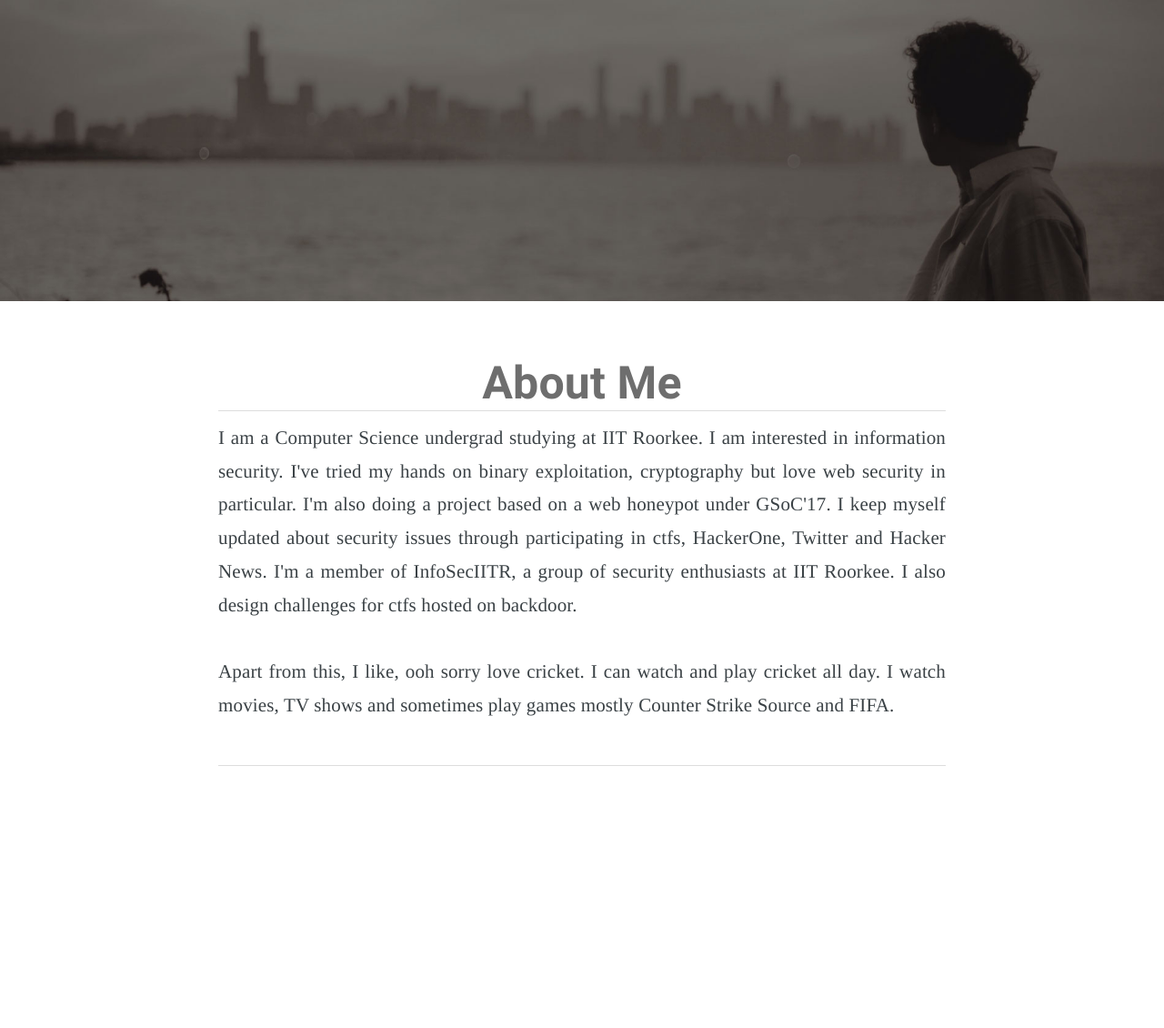
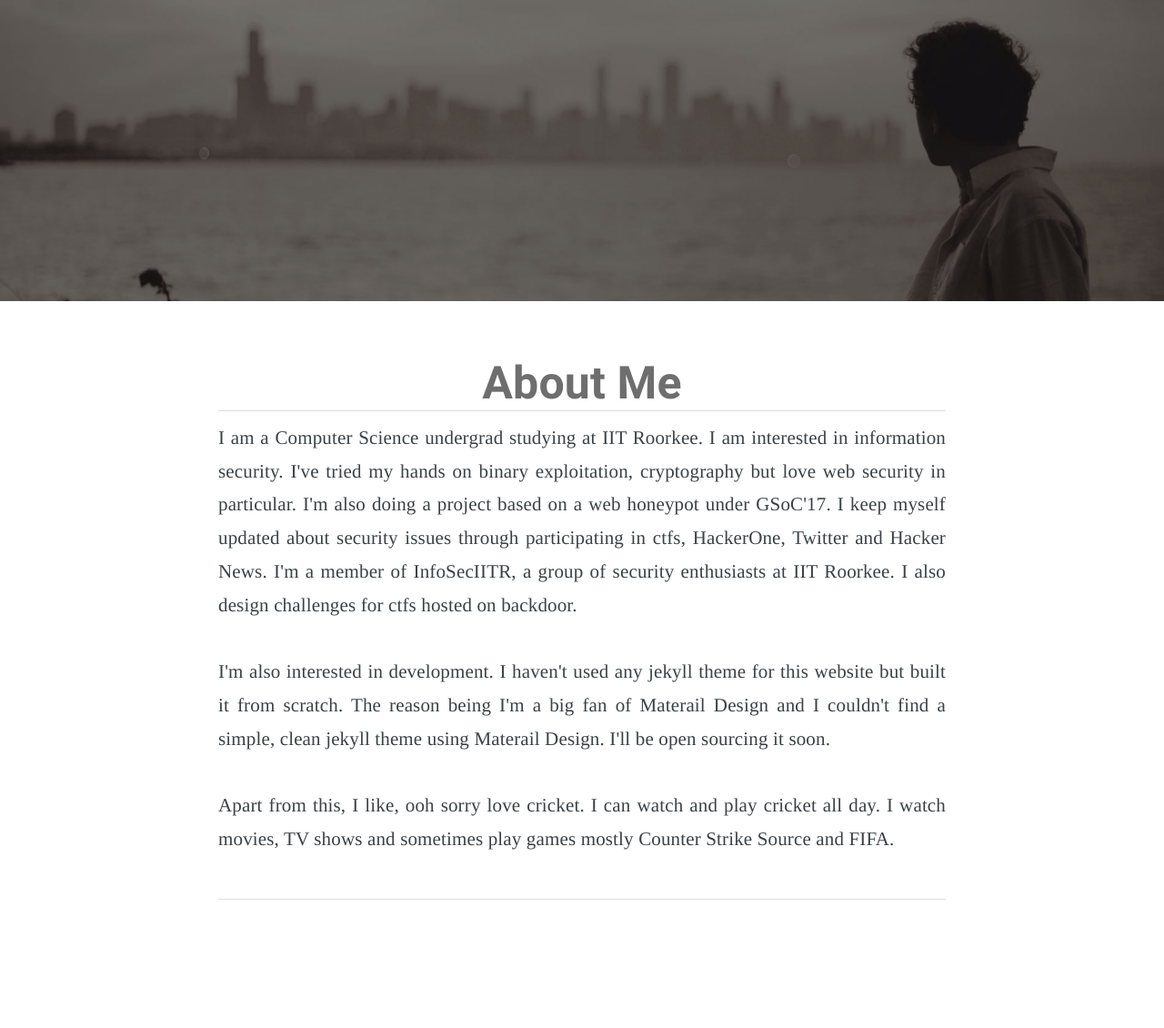
Before and after one commit to rnehra01/rnehra01.github.io, a Jekyll site: the page built from about.html, in a window 1280 px wide. Shown: the whole page at 91% size. Built offline with Jekyll 4.4.1, drawn with Linux system fonts in a browser that asks for light colours; nearby versions of some CDN libraries; before the commit the page ends 983 px from its top, so only the background shows below that.

Commit message:
update aboutme

```diff
--- a/about.html
+++ b/about.html
@@ -6,5 +6,6 @@ header-img: "/assets/img/about-bg.jpg"
 ---
 
 <p>I am a Computer Science undergrad studying at IIT Roorkee. I am interested in information security. I've tried my hands on binary exploitation, cryptography but love web security in particular. I'm also doing a project based on a web honeypot under GSoC'17. I keep myself updated about security issues through participating in ctfs, HackerOne, Twitter and Hacker News. I'm a member of InfoSecIITR, a group of security enthusiasts at IIT Roorkee. I also design challenges for ctfs hosted on backdoor.</p>
+<p>I'm also interested in development. I haven't used any jekyll theme for this website but built it from scratch. The reason being I'm a big fan of Materail Design and I couldn't find a simple, clean jekyll theme using Materail Design. I'll be open sourcing it soon.</p>
 <p>Apart from this, I like, ooh sorry love cricket. I can watch and play cricket all day. I watch movies, TV shows and sometimes play games mostly Counter Strike Source and FIFA.
 </p>
```
